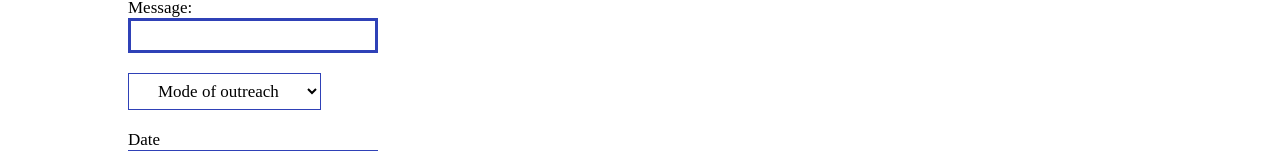
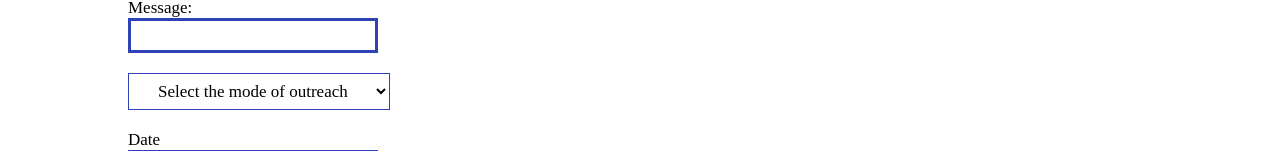
Before and after one commit to Ephraim19/Carecall, a React (Create React App) app: page /interaction in a window 1280 px wide. Shown: the part 119-270 px from the top of the page. Built offline with nearby package versions, Linux system fonts and the light colour scheme.

Commit message:
Added mode of outreach

```diff
--- a/src/components/Forms/Interactions.js
+++ b/src/components/Forms/Interactions.js
@@ -67,7 +67,7 @@ const Interactions = () => {
         <label htmlFor="status">
           <select onChange={handleStatus} >
             <option className="App-info" value={"outreach"}>
-              Mode of outreach
+              Select the mode of outreach
             </option>
             <option className="App-info" value={call}>
               Phone call
```
